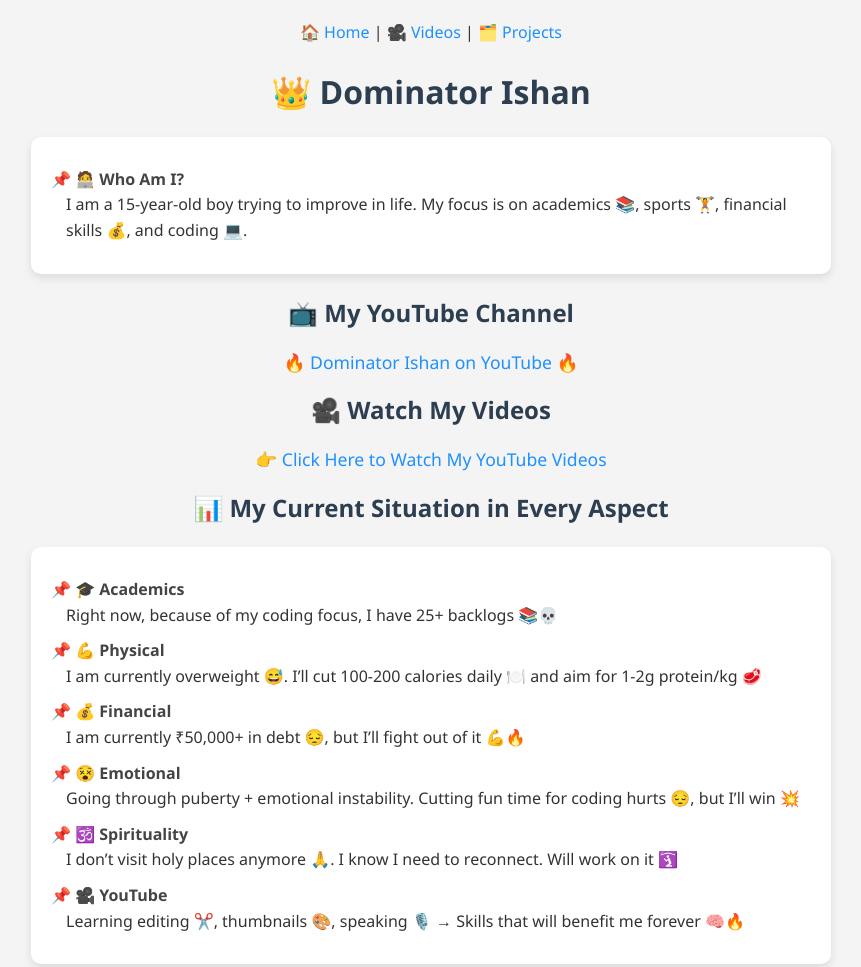
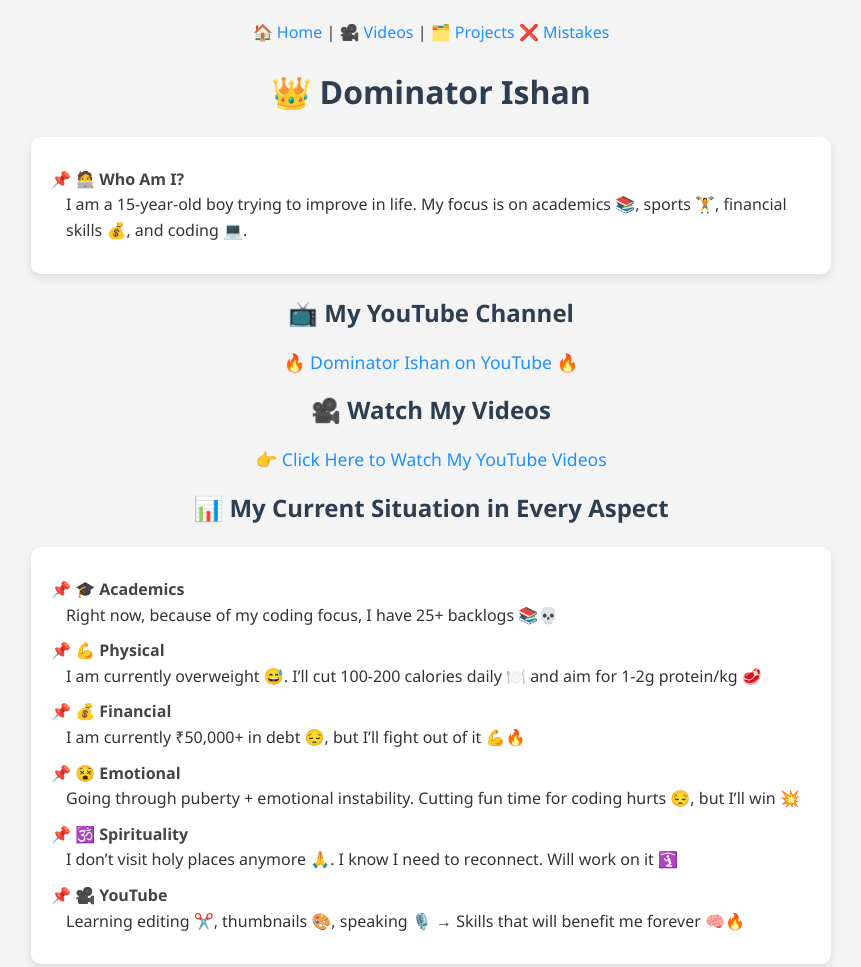
Before and after one commit to Kingishan-creator/CodeWithIshan, a plain HTML site: page index.html in a window 1280 px wide. Shown: the top 967 px of the page, without its empty margins (209-1070 px from the left). Drawn offline with Linux system fonts and the light colour scheme.

Commit message:
Update index.html

```diff
--- a/index.html
+++ b/index.html
@@ -12,6 +12,7 @@
   <a href="index.html">🏠 Home</a> |
   <a href="videos.html">🎥 Videos</a> |
   <a href="Project.html">🗂️ Projects </a>
+  <a href="mistakes.html">❌ Mistakes</a>
 </nav>
 
 
```
